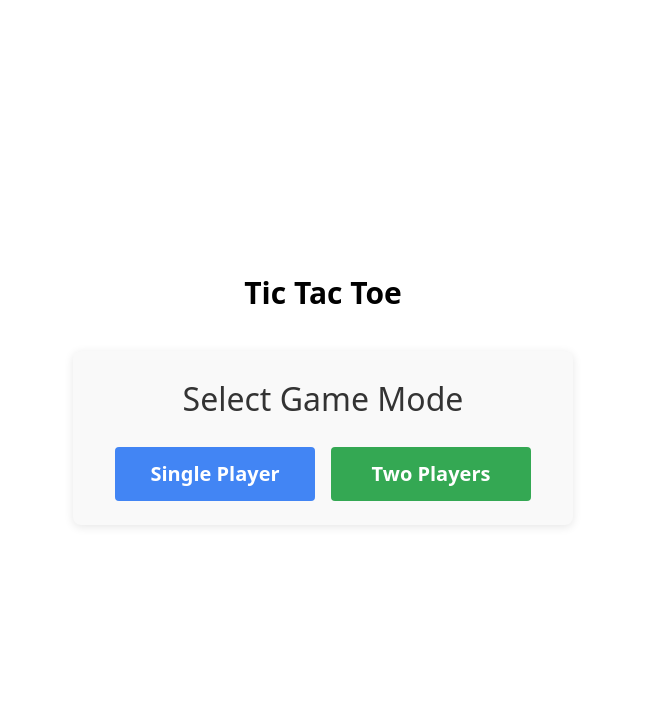
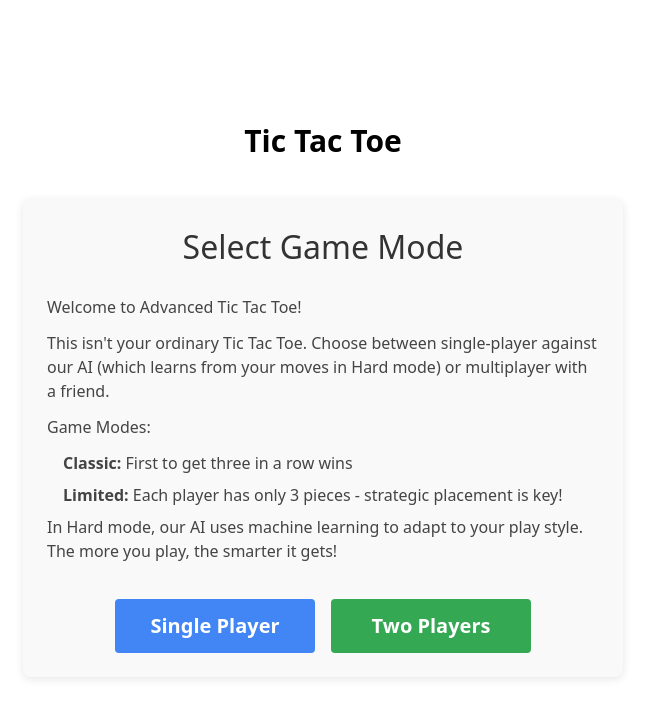
Before and after one commit to bolencki13/tic-tac-toe, a React (Vite) app: page / in a window 1280 px wide. Shown: the top 718 px of the page, without its empty margins (317-962 px from the left). Built offline with nearby package versions, Linux system fonts and the light colour scheme.

Commit message:
Include app description

```diff
--- a/src/components/GameModeSelector/index.tsx
+++ b/src/components/GameModeSelector/index.tsx
@@ -15,6 +15,26 @@ export function GameModeSelector(props: GameModeSelector.Props) {
   return (
     <div className="game-mode-selector">
       <h2>Select Game Mode</h2>
+
+      <div className="game-description">
+        <p>
+          Welcome to Advanced Tic Tac Toe!
+        </p>
+        <p>
+          This isn't your ordinary Tic Tac Toe. Choose between single-player against our AI (which learns from your moves in Hard mode) or multiplayer with a friend.
+        </p>
+        <p>
+          Game Modes:
+        </p>
+        <ul>
+          <li><strong>Classic:</strong> First to get three in a row wins</li>
+          <li><strong>Limited:</strong> Each player has only 3 pieces - strategic placement is key!</li>
+        </ul>
+        <p>
+          In Hard mode, our AI uses machine learning to adapt to your play style. The more you play, the smarter it gets!
+        </p>
+      </div>
+
       <div className="mode-buttons">
         <button
           onClick={() => props.onSelectMode('single')}
--- a/src/components/GameModeSelector/styles.css
+++ b/src/components/GameModeSelector/styles.css
@@ -8,7 +8,7 @@
   background-color: #f9f9f9;
   box-shadow: 0 2px 10px rgba(0, 0, 0, 0.1);
   width: 100%;
-  max-width: 500px;
+  max-width: 600px;
 }
 
 .game-mode-selector h2 {
@@ -16,6 +16,27 @@
   color: #333;
   font-size: var(--font-size-2xl, 1.8rem);
   text-align: center;
+}
+
+.game-description {
+  text-align: left;
+  font-size: var(--font-size-md, 1rem);
+  line-height: 1.5;
+  color: #444;
+  width: 100%;
+}
+
+.game-description p {
+  margin-bottom: var(--spacing-sm, 12px);
+}
+
+.game-description ul {
+  margin: var(--spacing-xs, 8px) 0;
+  padding-left: var(--spacing-md, 16px);
+}
+
+.game-description li {
+  margin-bottom: var(--spacing-xs, 6px);
 }
 
 .mode-buttons {
```
